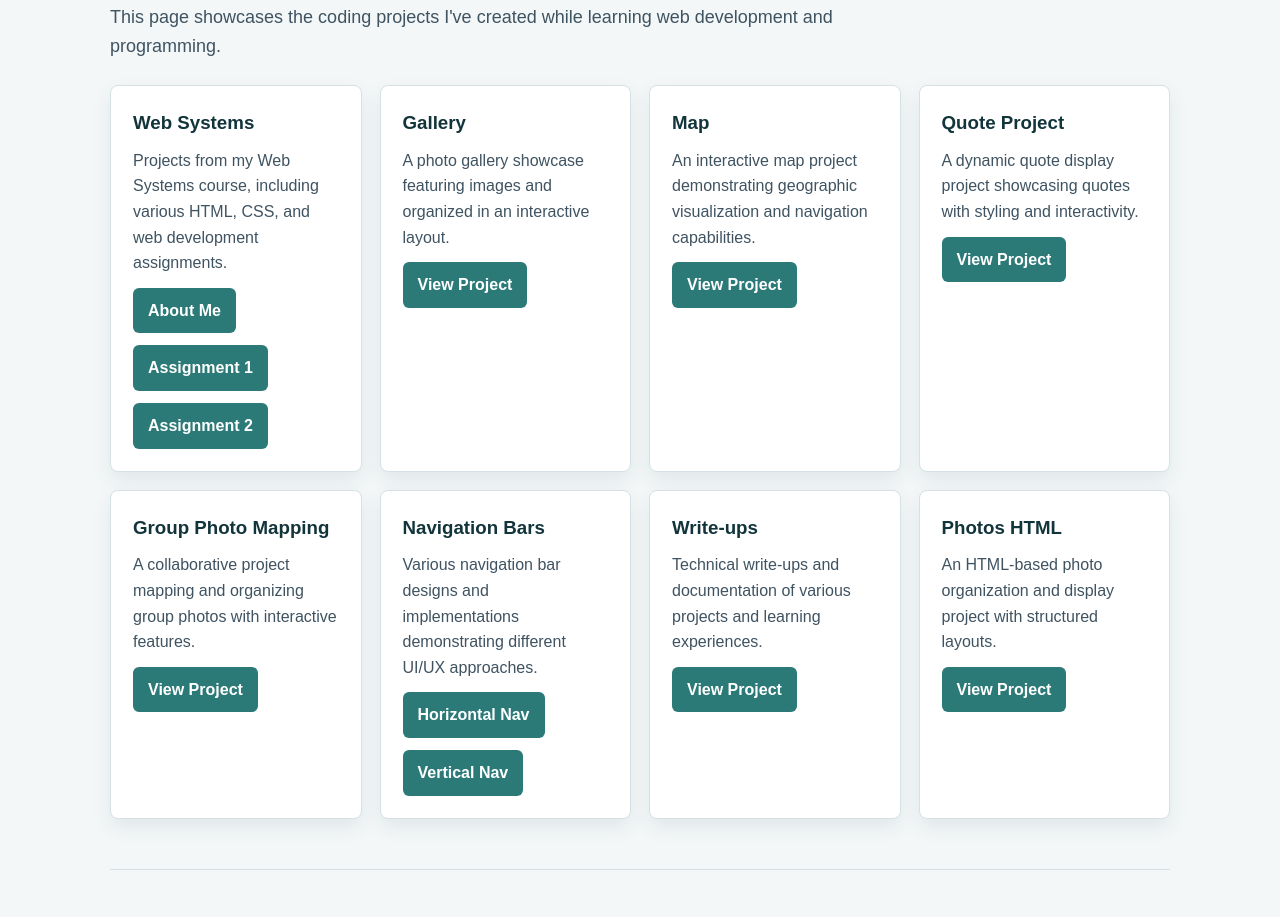
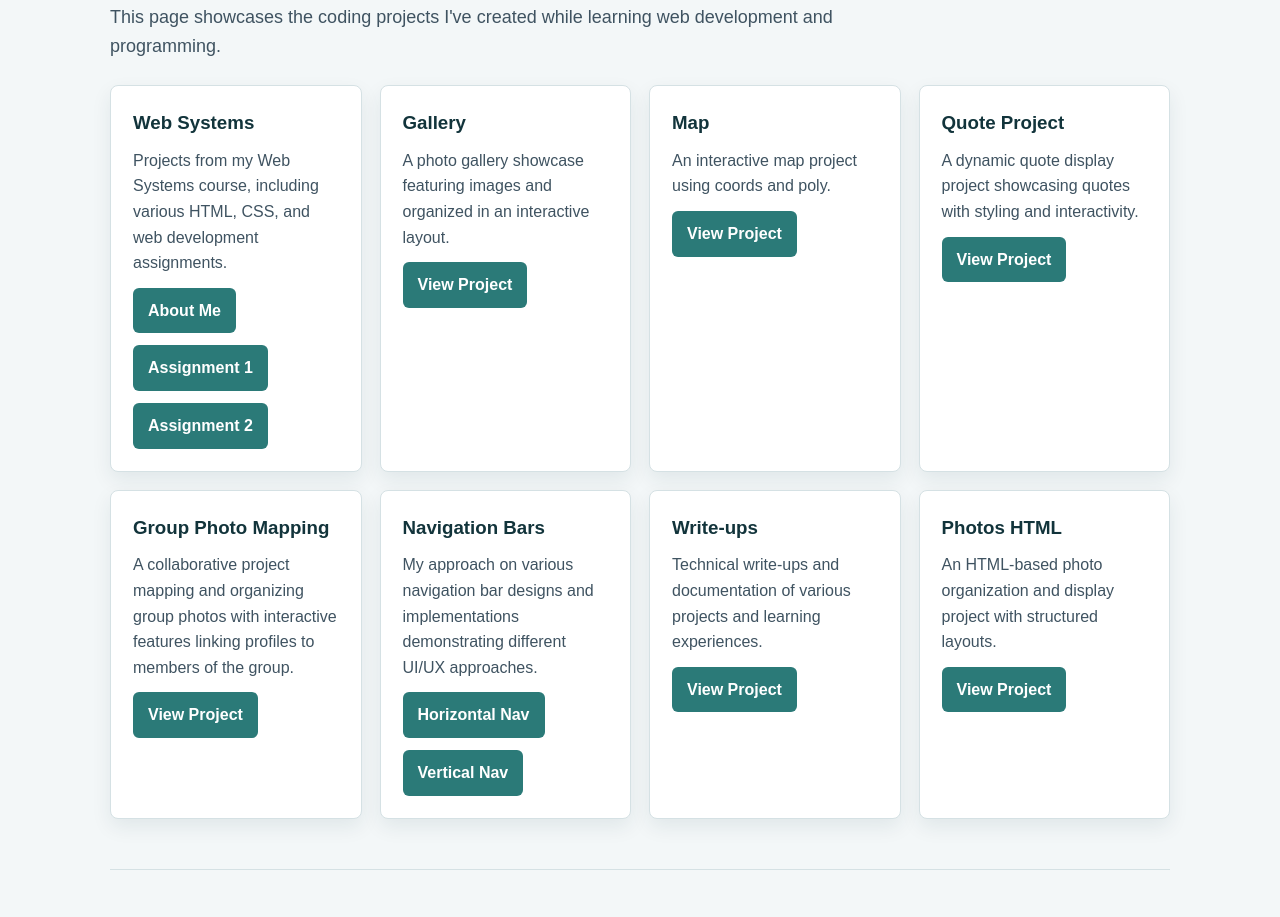
Before and after one commit to unknownct4-dev/Portfolio, a plain HTML site: page index.html in a window 1280 px wide. Shown: the part 1465-2382 px from the top of the page. Drawn offline with Linux system fonts and the light colour scheme.

Commit message:
Revise project descriptions in index.html
Updated project descriptions for clarity and detail.

```diff
--- a/index.html
+++ b/index.html
@@ -343,7 +343,7 @@
         <article class="card">
           <h3>Map</h3>
           <p>
-            An interactive map project demonstrating geographic visualization and navigation capabilities.
+            An interactive map project using coords and poly.
           </p>
           <a href="map/mapping.html">View Project</a>
         </article>
@@ -359,7 +359,7 @@
         <article class="card">
           <h3>Group Photo Mapping</h3>
           <p>
-            A collaborative project mapping and organizing group photos with interactive features.
+            A collaborative project mapping and organizing group photos with interactive features linking profiles to members of the group.
           </p>
           <a href="Group%20Photo%20mapping/index.html">View Project</a>
         </article>
@@ -367,7 +367,7 @@
         <article class="card">
           <h3>Navigation Bars</h3>
           <p>
-            Various navigation bar designs and implementations demonstrating different UI/UX approaches.
+            My approach on various navigation bar designs and implementations demonstrating different UI/UX approaches.
           </p>
           <a href="Nav%20Bars/navbar.html">Horizontal Nav</a>
           <a href="Nav%20Bars/verticalnavbar.html">Vertical Nav</a>
```
